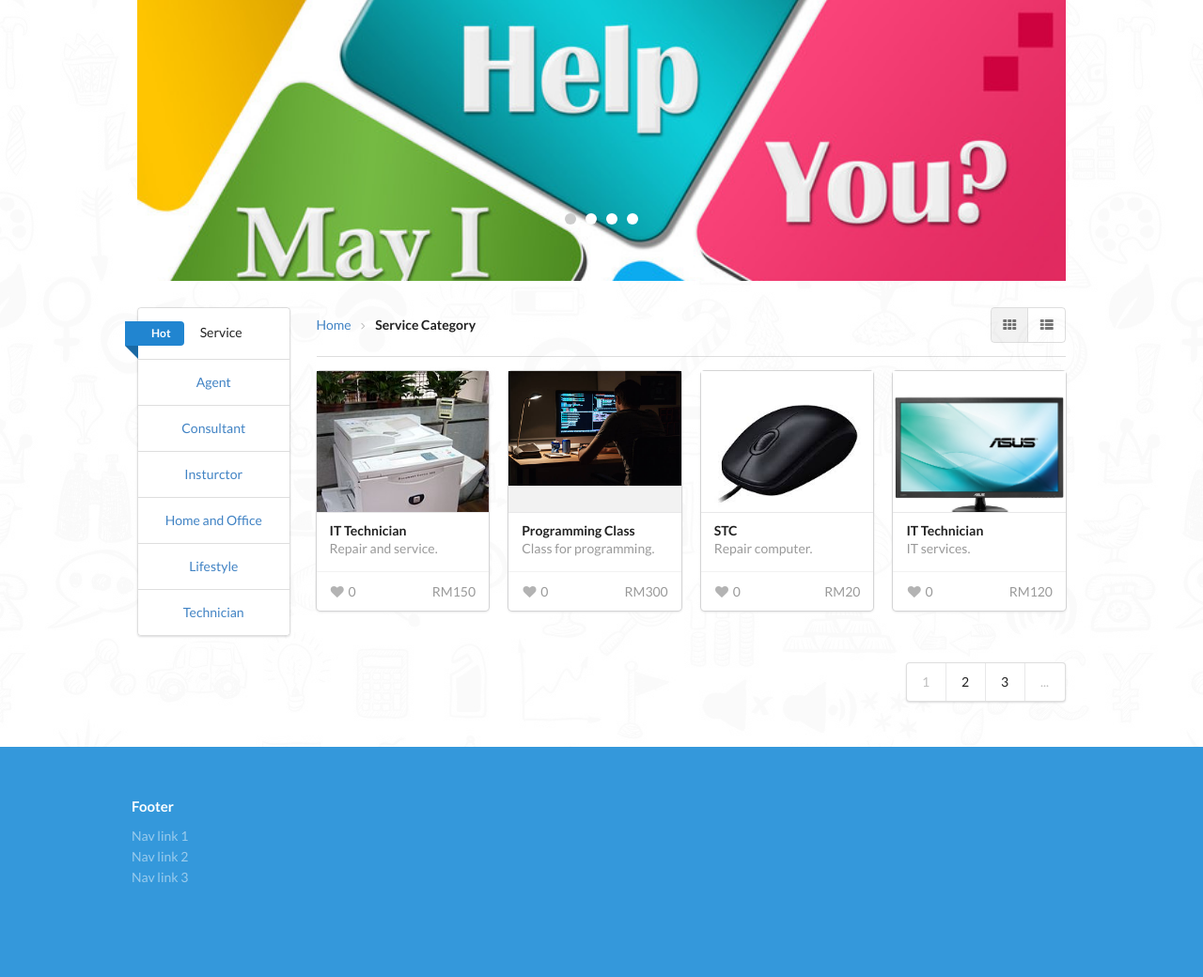
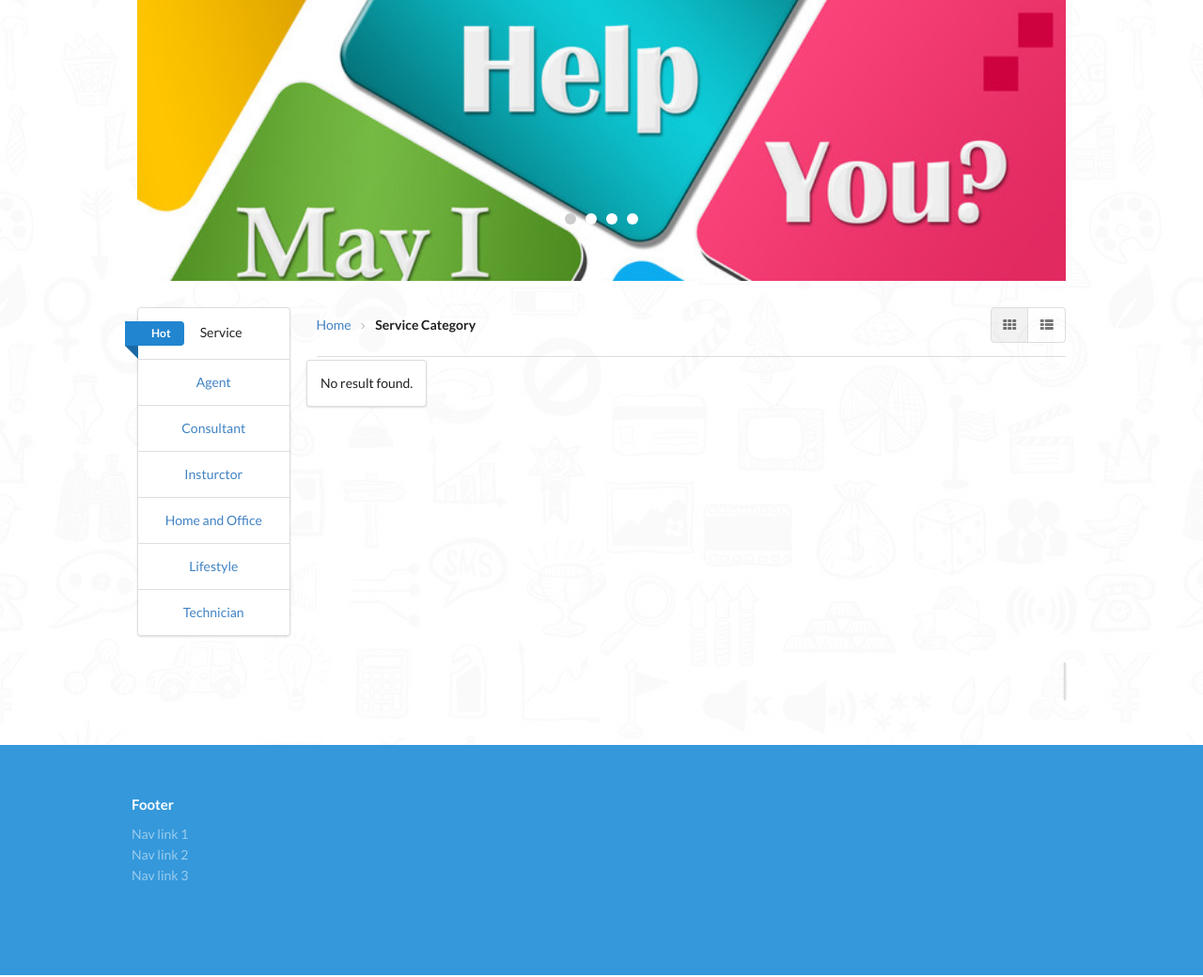
Before and after one commit to masonwongcs/imayhelp, a PHP site: page /searchLocation.php in a window 1280 px wide. Shown: the part 129-1169 px from the top of the page at 94% size. Run offline with PHP 8.4, Linux system fonts and the light colour scheme; data comes from the database, SQL or seed files in the repository; data that the repository does not hold is empty.

Commit message:
Update search location query

```diff
--- a/searchLocation.php
+++ b/searchLocation.php
@@ -64,7 +64,7 @@
                             }
 
                             $offset = ($currentPage - 1) * 16;
-                            $query = "SELECT * FROM `post` WHERE location LIKE '$search%' ORDER BY datetime DESC LIMIT 16 OFFSET $offset";
+                            $query = "SELECT * FROM `post` WHERE location = '$search' ORDER BY datetime DESC LIMIT 16 OFFSET $offset";
                             $countTotalRows = "SELECT COUNT(services_id) FROM `post` WHERE location LIKE '$search%'";
 
                             $result = mysqli_query($link, $query);
```
